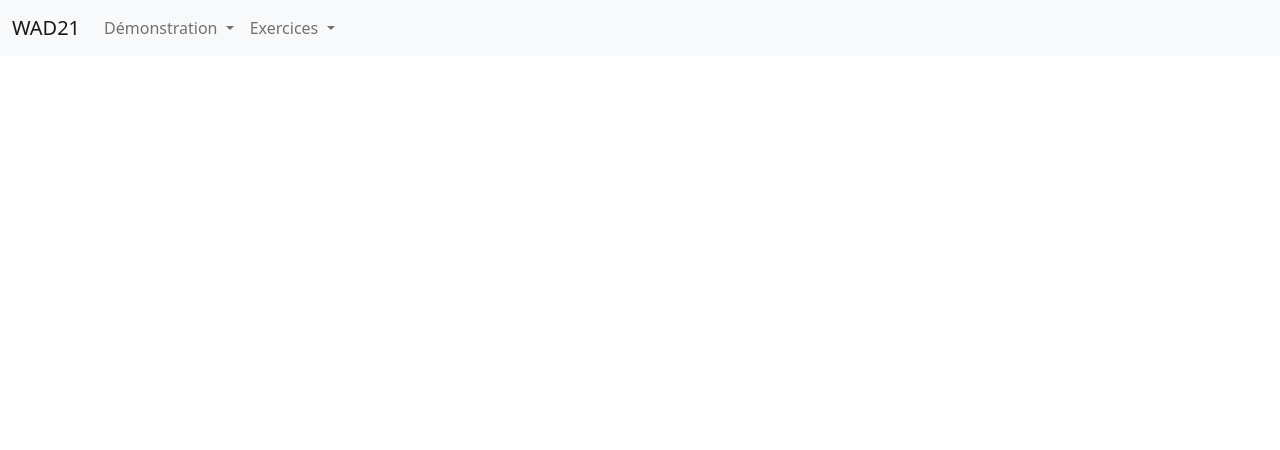
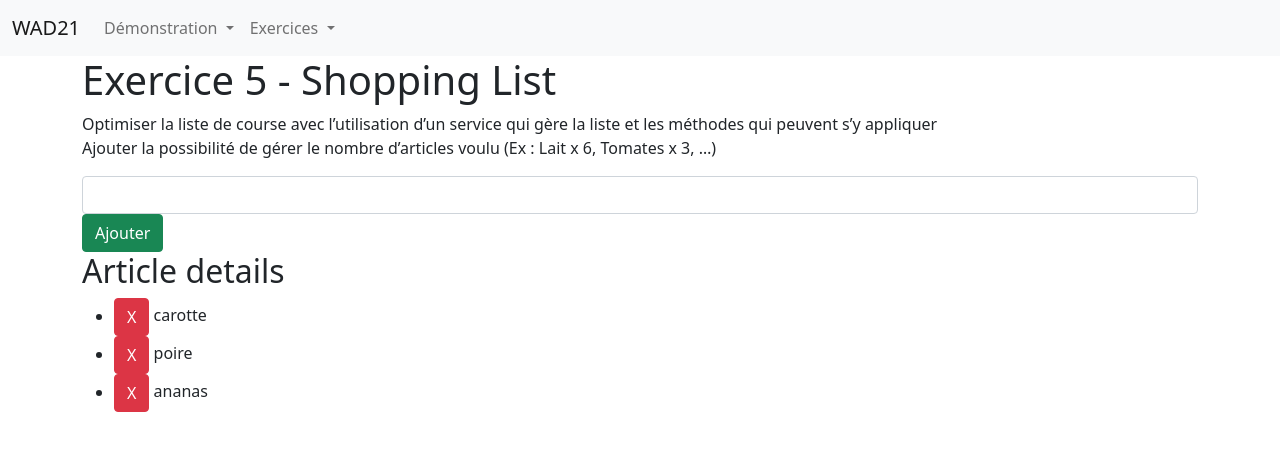
Before and after one commit to QuentinGeerts/wad21, an Angular app: page /exos/exo05 in a window 1280 px wide. Before the commit this address led to /. Shown: the top 450 px of the page. Built offline with nearby package versions, Linux system fonts and the light colour scheme.

Commit message:
Exo 5 - Shopping List ++

```diff
--- a/src/app/app-routing.module.ts
+++ b/src/app/app-routing.module.ts
@@ -15,6 +15,7 @@ import { Exo01Component } from './exos/exo01/exo01.component';
 import { Exo02Component } from './exos/exo02/exo02.component';
 import { Exo03Component } from './exos/exo03/exo03.component';
 import { Exo04Component } from './exos/exo04/exo04.component';
+import { Exo05Component } from './exos/exo05/exo05.component';
 import { HomeComponent } from './home/home.component';
 
 const routes: Routes = [
@@ -39,6 +40,7 @@ const routes: Routes = [
     { path: "exo02", component: Exo02Component },
     { path: "exo03", component: Exo03Component },
     { path: "exo04", component: Exo04Component },
+    { path: "exo05", component: Exo05Component },
   ] }
 ];
 
--- a/src/app/app.module.ts
+++ b/src/app/app.module.ts
@@ -30,6 +30,7 @@ import { ChildNgcontentComponent } from './demo/demo10/child-ngcontent/child-ngc
 import { Exo04Component } from './exos/exo04/exo04.component';
 import { ListeComponent } from './exos/exo04/liste/liste.component';
 import { Demo11Component } from './demo/demo11/demo11.component';
+import { Exo05Component } from './exos/exo05/exo05.component';
 
 @NgModule({
   declarations: [
@@ -60,6 +61,7 @@ import { Demo11Component } from './demo/demo11/demo11.component';
     Exo04Component,
     ListeComponent,
     Demo11Component,
+    Exo05Component,
   ],
   imports: [
     BrowserModule,
--- /dev/null
+++ b/src/app/exos/exo05/exo05.component.html
@@ -0,0 +1,14 @@
+<h1>Exercice 5 - Shopping List</h1>
+
+<p>
+  Optimiser la liste de course avec l’utilisation d’un service qui gère la liste et les méthodes qui peuvent s’y appliquer
+  <br>
+  Ajouter la possibilité de gérer le nombre d’articles voulu (Ex : Lait x 6, Tomates x 3, …)
+</p>
+
+<input type="text" class="form-control" [(ngModel)]="article">
+<button class="btn btn-success" (click)="addToCart()">Ajouter</button>
+
+<app-liste [cart]="cart" (eventDelete)="deleteToCart($event)">
+  <!-- eventDelete lié à l'output de l'enfant -->
+</app-liste>
--- /dev/null
+++ b/src/app/exos/exo05/exo05.component.ts
@@ -0,0 +1,30 @@
+import { Component, OnInit } from '@angular/core';
+
+@Component({
+  selector: 'app-exo05',
+  templateUrl: './exo05.component.html',
+  styleUrls: ['./exo05.component.css']
+})
+export class Exo05Component implements OnInit {
+
+  article : string = ""
+
+  cart : string[] = []
+
+  constructor() { }
+
+  ngOnInit(): void {
+    this.cart.push('carotte', 'poire', 'ananas')
+    // console.log('cart :>> ', this.cart) // clo + tab
+  }
+
+  addToCart() {
+    this.cart.push(this.article)
+  }
+
+  // Liée à l'output
+  deleteToCart(index : number) {
+    this.cart.splice(index, 1)
+  }
+
+}
--- a/src/app/shared/navbar/navbar.component.html
+++ b/src/app/shared/navbar/navbar.component.html
@@ -35,6 +35,7 @@
             <li><a class="dropdown-item" routerLink="exos/exo02">Exo 2</a></li>
             <li><a class="dropdown-item" routerLink="exos/exo03">Exo 3 - Nav</a></li>
             <li><a class="dropdown-item" routerLink="exos/exo04">Exo 4 - Shopping list</a></li>
+            <li><a class="dropdown-item" routerLink="exos/exo05">Exo 5 - Shopping list améliorée</a></li>
           </ul>
         </li>
 
```
Also changed, not shown: src/app/exos/exo05/liste/liste.component.html (added, +11 -0 lines), src/app/exos/exo05/liste/liste.component.ts (added, +30 -0 lines), src/app/exos/exo05/models/article.model.ts (added, +8 -0 lines), src/app/exos/exo05/services/shopping.service.ts (added, +35 -0 lines), src/app/exos/exo05/exo05.component.css (added), src/app/exos/exo05/liste/liste.component.css (added).
